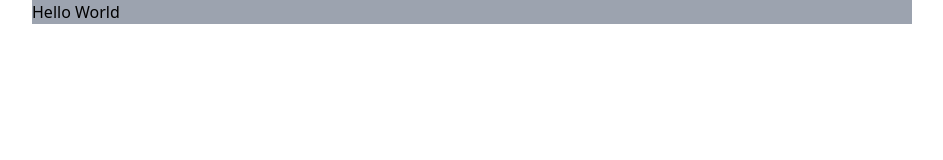
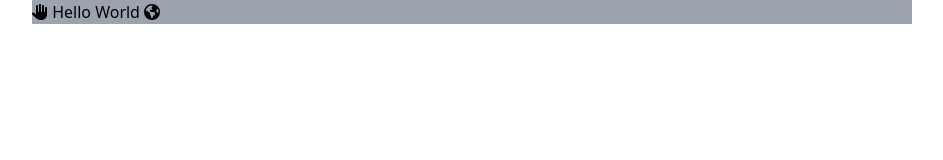
Before and after one commit to KaBankz/old-mangadex, a Nuxt app: page / in a window 1280 px wide. Shown: the top 160 px of the page, without its empty margins (168-1111 px from the left). Built offline with nearby package versions, Linux system fonts and the light colour scheme.

Commit message:
💩 Update index.vue

```diff
--- a/pages/index.vue
+++ b/pages/index.vue
@@ -1,6 +1,10 @@
 <template>
   <div class="bg-gray-400">
-    <h1>Hello World</h1>
+    <h1>
+      <fa icon="hand" />
+      Hello World
+      <fa icon="earth-americas" />
+    </h1>
   </div>
 </template>
 
```
